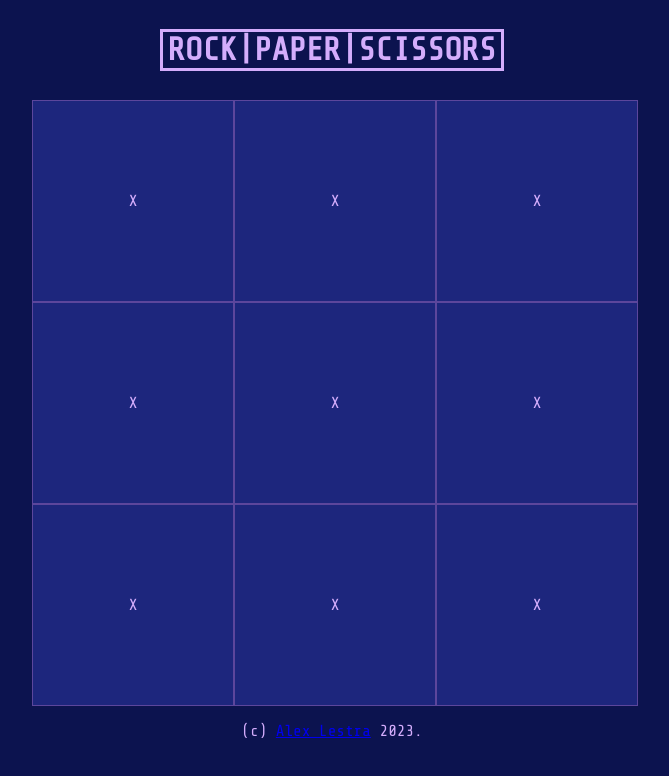
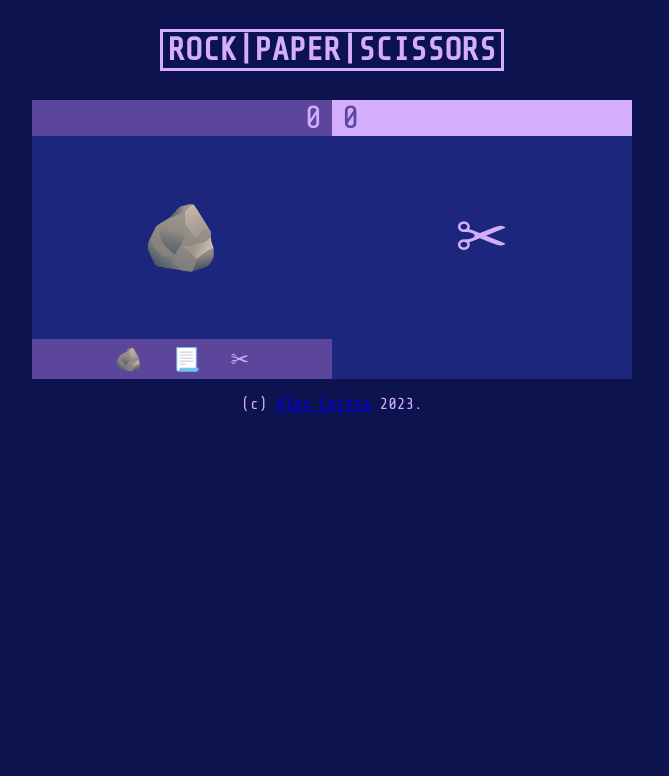
Before and after one commit to serverwind/rockPaperScissors, a plain HTML site: page index.html in a window 1280 px wide. Shown: the whole page, without its empty margins (308-977 px from the left). Drawn offline with nearby package versions, Linux system fonts and the light colour scheme; a web font is replaced by a local one.

Commit message:
HTML/CSS ready

```diff
--- a/index.html
+++ b/index.html
@@ -12,15 +12,21 @@
   <main>
    <h1><span>ROCK|PAPER|SCISSORS</span></h1>
    <section class="game-field">
-      <div id='a1'>X</div>
-      <div id='a2'>X</div>
-      <div id='a3'>X</div>
-      <div id='b1'>X</div>
-      <div id='b2'>X</div>
-      <div id='b3'>X</div>
-      <div id='c1'>X</div>
-      <div id='c2'>X</div>
-      <div id='c3'>X</div>
+     <div class="battle">
+       <div class="player">
+        <div class="player-score">0</div>
+        <div class="player-choice">🪨</div>
+        <div class="abilities">
+          <span id="rock">🪨</span>
+          <span id="paper">📃</span>
+          <span id="scissors">✂</span>
+        </div>
+       </div>
+       <div class="ai">
+        <div class="ai-score">0</div>
+        <div class="ai-choice">✂</div>
+       </div>
+     </div>
    </section>
    <p class='credits'>(c) <a href='https://github.com/lestrangeqq/rockPaperScissors'>Alex Lestra</a> 2023.</p>
   </main>
--- a/style.css
+++ b/style.css
@@ -29,18 +29,65 @@ h1 span {
   max-width: 600px;
   margin: 0 auto;
   color: var(--light);
-  display: grid;
-  grid-template-columns: repeat(3, 1fr);
+  background-color: var(--blue);
 }
 
-.game-field div {
-  display: flex;
-  justify-content: center;
-  align-items: center;
-  width: 200px;
-  height: 200px;
-  border: 1px solid var(--purple);
-  background-color: var(--blue);
+.battle {
+  display:grid;
+  grid-template-columns: 1fr 1fr;
+}
+
+.player-score {
+  background-color: var(--purple);
+  font-size: 2em;
+  text-align: right;
+  padding-right: 10px;
+}
+
+.ai-score {
+  background-color: var(--light);
+  color: var(--purple);
+  font-size: 2em;
+  padding-left: 10px;
+}
+
+.player-choice {
+  font-size: 4em;
+  padding: 1em 0;
+  text-align: center;
+}
+
+.ai-choice {
+  font-size: 4em;
+  padding: 1em 0;
+  text-align: center;
+}
+
+.abilities {
+  text-align: center;
+  background-color: var(--purple);
+  font-size: 1.4em;
+  padding: 0.3em 0;
+}
+
+#rock {
+  padding: 0.4em;
+  cursor: pointer;
+}
+
+#paper {
+  padding: 0.4em;
+  cursor: pointer;
+}
+
+#scissors {
+  padding: 0.4em;
+  cursor: pointer;
+}
+
+#rock:hover, #paper:hover, #scissors:hover {
+  background-color: var(--dark);
+  border-bottom: 1px solid var(--purple);
 }
 
 .credits {
```
